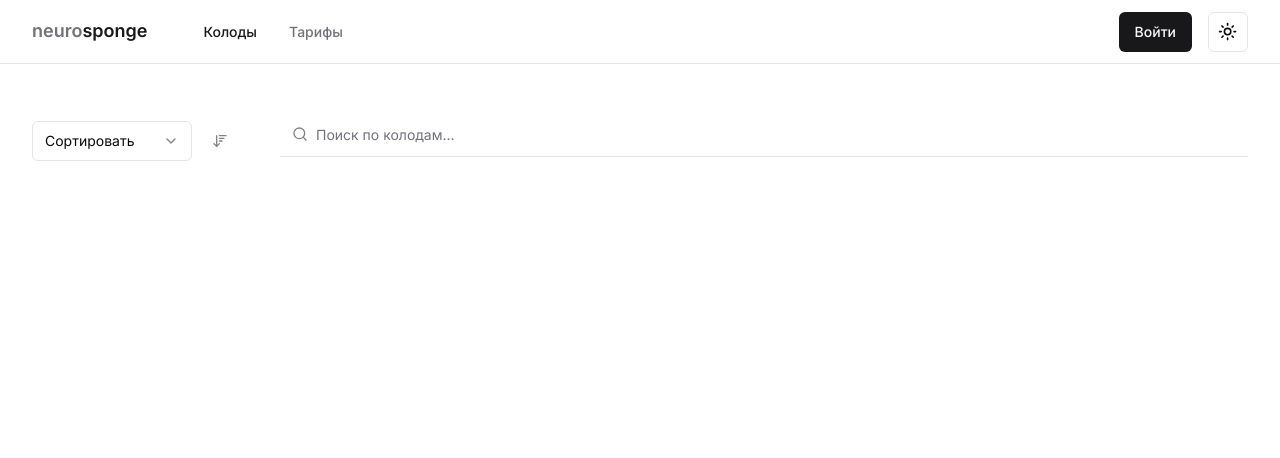
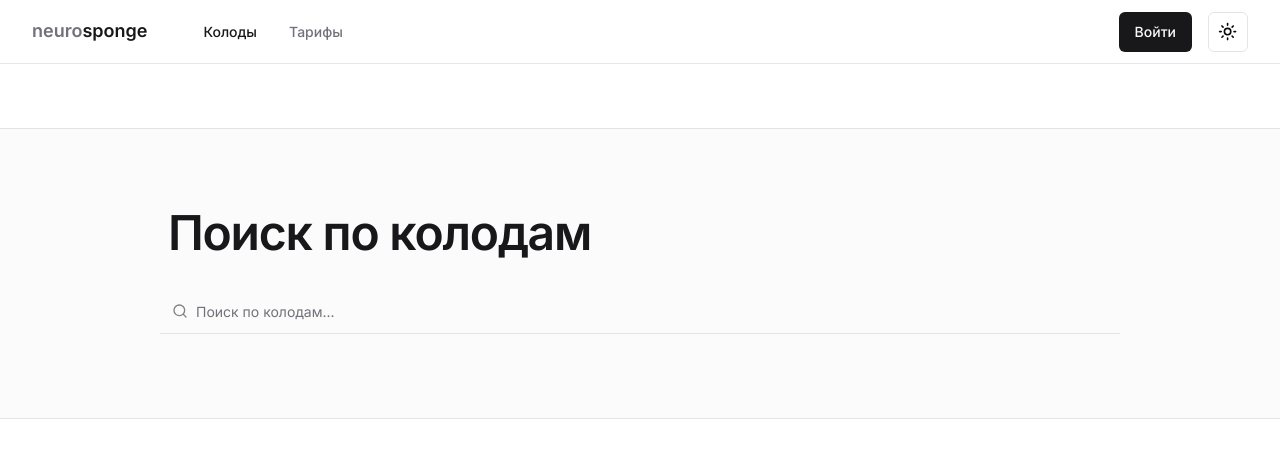
Before and after one commit to opswire/neurosponge, a Next.js app in the folder client/: page /search in a window 1280 px wide. Before the commit this address had no page. Shown: the top 458 px of the page. Built offline with nearby package versions, Linux system fonts and the light colour scheme.

Commit message:
style: improve UI

```diff
--- a/client/package.json
+++ b/client/package.json
@@ -16,6 +16,7 @@
     "@radix-ui/react-popover": "^1.1.1",
     "@radix-ui/react-progress": "^1.1.0",
     "@radix-ui/react-select": "^2.1.1",
+    "@radix-ui/react-separator": "^1.1.0",
     "@radix-ui/react-slot": "^1.1.0",
     "@radix-ui/react-toggle": "^1.1.0",
     "class-variance-authority": "^0.7.0",
--- a/client/src/app/page.tsx
+++ b/client/src/app/page.tsx
@@ -1,5 +1,5 @@
 "use server";
-import { Button } from "@/shared";
+import { Button, Separator } from "@/shared";
 import Link from "next/link";
 import { DeckListCarousel } from "../entities/deck/ui/deck-list-carousel";
 import { getAllDecks } from "../entities";
@@ -12,7 +12,8 @@ export default async function Home() {
     <main className="lg:max-w-screen-lg xl:max-w-screen-xl mx-auto">
       <div>
         <section className="mt-24 min-h-[640px]">
-          <div className="flex flex-col gap-12 justify-center items-center pt-8">
+          <Separator />
+          <div className="flex flex-col gap-12 justify-center items-center py-20">
             <h1 className="scroll-m-20 text-4xl text-muted-foreground font-bold tracking-tight lg:text-5xl p-6 text-center">
               Почувстувуй силу своих{" "}
               <span className="text-primary font-extrabold">нейронов</span>
@@ -26,6 +27,7 @@ export default async function Home() {
               интеллекта
             </p>
           </div>
+          <Separator />
         </section>
         <div className="flex flex-col gap-40">
           <section className="flex flex-col gap-12 items-stretch ">
@@ -35,6 +37,10 @@ export default async function Home() {
             <div className="bg-pattern-paper min-h-[640px] flex-auto"></div>
           </section>
           <section className="flex flex-col gap-12 items-center mb-40">
+            <Separator />
+
+            {decks.length > 0 && (
+              <>
                 <h2 className="w-fit self-center scroll-m-20 border-b pb-2 text-3xl font-semibold tracking-tight first:mt-0">
                   Популярные колоды
                 </h2>
@@ -46,6 +52,8 @@ export default async function Home() {
                     </Button>
                   </Link>
                 </div>
+              </>
+            )}
           </section>
         </div>
       </div>
--- a/client/src/app/search/page.tsx
+++ b/client/src/app/search/page.tsx
@@ -8,6 +8,7 @@ import {
 } from "@/entities";
 import { AutoComplete } from "./components/autocomplete-bar";
 import { SortMenu } from "./components/sort-menu";
+import { Separator } from "@/shared";
 export default async function SearchPage({
   searchParams,
 }: {
@@ -22,27 +23,27 @@ export default async function SearchPage({
   }
 
   return (
-    <main className="xl:max-w-screen-xl lg:max-w-screen-lg mx-auto flex flex-col items-stretch mt-12 px-8 gap-12">
-      <div className="hidden gap-10 w-full flex-auto sm:flex justify-between items-end">
+    <main>
+      {data ? (
+        <div className="xl:max-w-screen-xl lg:max-w-screen-lg lg:w-10/12 mx-auto flex flex-col items-stretch mt-12 px-8 gap-12">
+          <section className="hidden gap-10 w-full flex-auto sm:flex justify-between items-end">
             <SortMenu className="flex-grow-0" />
             <AutoComplete
               className="flex-grow  justify-end   "
               placeholder="Поиск по колодам..."
               emptyMessage="Совпадения не найдены"
             />
-      </div>
+          </section>
 
-      <div className="flex flex-col gap-4 w-full flex-auto sm:hidden justify-between items-stretch">
+          <section className="flex flex-col gap-4 w-full flex-auto sm:hidden justify-between items-stretch">
             <AutoComplete
               className="fw-full lex-grow"
               placeholder="Поиск по колодам..."
               emptyMessage="Совпадения не найдены"
             />
             <SortMenu className="flex-grow w-full" />
-      </div>
-
-      {data ? (
-        <div className="flex flex-col gap-8">
+          </section>
+          <section className="flex flex-col gap-8">
             <h1 className="text-lg">
               Результаты поиска по{" "}
               <span className="text-lg font-semibold">
@@ -57,12 +58,33 @@ export default async function SearchPage({
                   <h2 className="text-sm font-semibold">
                     {"Ничего не найдено :("}
                   </h2>
-                <p className="text-sm">Попробуйте изменить параметры поиска</p>
+                  <p className="text-sm">
+                    Попробуйте изменить параметры поиска
+                  </p>
                 </div>
               )}
             </div>
+          </section>
         </div>
-      ) : null}
+      ) : (
+        <div className="h-screen">
+          <div className=" w-full flex flex-col items-center bg-accent/40 border-y  gap-8 mt-16">
+            {/* <Separator /> */}
+            <div className="flex flex-col   gap-8 xl:max-w-screen-xl py-20 lg:max-w-screen-lg  w-10/12 sm:w-9/12">
+              <h1 className="pl-2 scroll-m-20 text-3xl  sm:text-4xl text-primary font-semibold tracking-tight lg:text-5xl">
+                {" "}
+                Поиск по колодам
+              </h1>
+              <AutoComplete
+                className=""
+                placeholder="Поиск по колодам..."
+                emptyMessage="Совпадения не найдены"
+              />
+            </div>
+            {/* <Separator /> */}
+          </div>
+        </div>
+      )}
     </main>
   );
 }
--- a/client/src/shared/index.ts
+++ b/client/src/shared/index.ts
@@ -15,3 +15,4 @@ export * from "./ui/components/ui/popover";
 export * from "./ui/components/ui/skeleton";
 export * from "./ui/components/ui/select";
 export * from "./ui/components/ui/toggle";
+export * from "./ui/components/ui/separator";
--- /dev/null
+++ b/client/src/shared/ui/components/ui/separator.tsx
@@ -0,0 +1,31 @@
+"use client"
+
+import * as React from "react"
+import * as SeparatorPrimitive from "@radix-ui/react-separator"
+
+import { cn } from "@/lib/utils"
+
+const Separator = React.forwardRef<
+  React.ElementRef<typeof SeparatorPrimitive.Root>,
+  React.ComponentPropsWithoutRef<typeof SeparatorPrimitive.Root>
+>(
+  (
+    { className, orientation = "horizontal", decorative = true, ...props },
+    ref
+  ) => (
+    <SeparatorPrimitive.Root
+      ref={ref}
+      decorative={decorative}
+      orientation={orientation}
+      className={cn(
+        "shrink-0 bg-border",
+        orientation === "horizontal" ? "h-[1px] w-full" : "h-full w-[1px]",
+        className
+      )}
+      {...props}
+    />
+  )
+)
+Separator.displayName = SeparatorPrimitive.Root.displayName
+
+export { Separator }
```
Also changed, not shown: 1 other file (tests, documents, lock files or other folders). Lines whose indentation alone changed are shown as unchanged.
